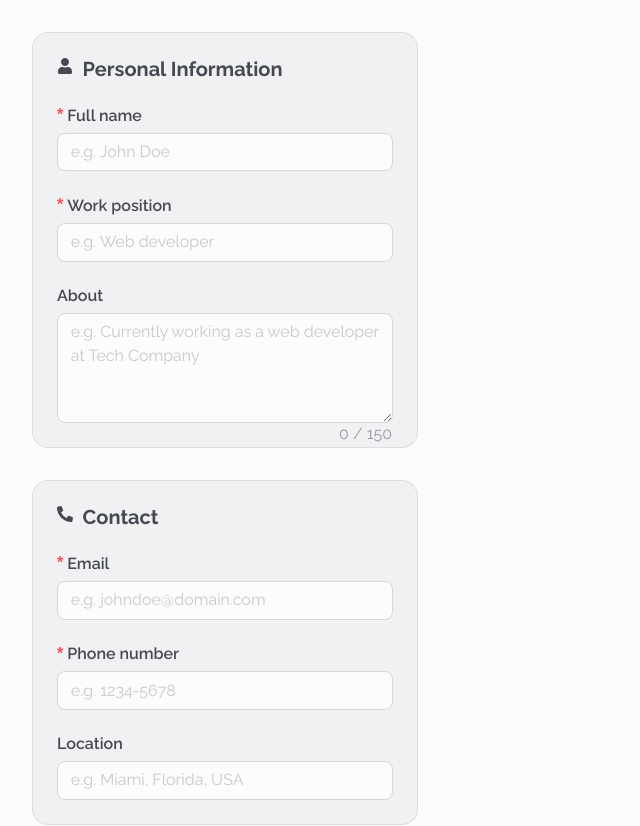
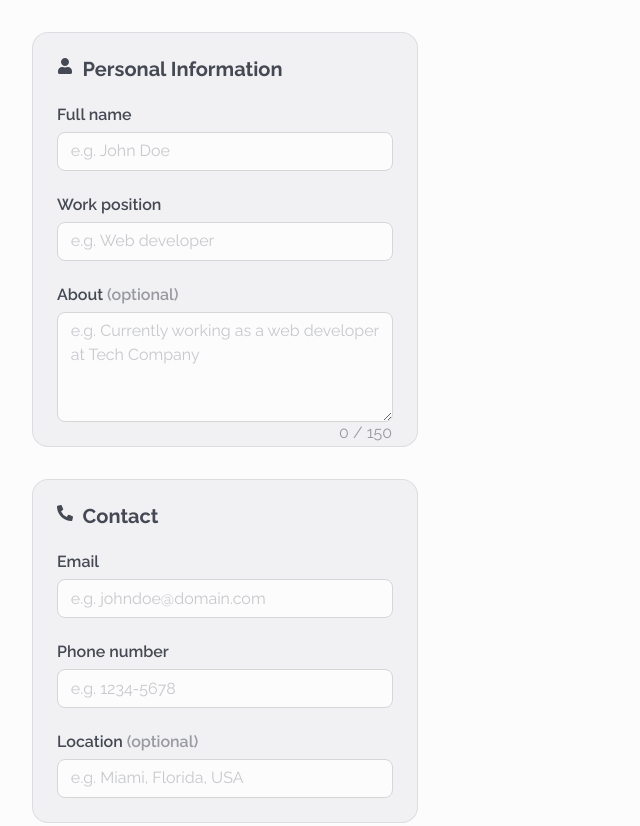
Before and after one commit to ErickBGomez/cv-application, a React (Vite) app: page / in a window 1280 px wide. Shown: the top 826 px of the page, without its empty margins (0-640 px from the left). Built offline with nearby package versions, Linux system fonts and the light colour scheme.

Commit message:
Set optional fields instead of show required ones

```diff
--- a/src/components/form/ResumeForm/ResumeForm.jsx
+++ b/src/components/form/ResumeForm/ResumeForm.jsx
@@ -8,11 +8,7 @@ import * as validator from "../../../helpers/form-validators/resume-form-validat
 
 /*
   TODOs:
-  1. Add About in personal information
   2. Add social media (LinkedIn, GitHub, etc.) in contact
-  3. Add GPA in education entries
-  4. Add description in work experience (with bullet points)
-  5. Add "Present" option in education and work experience end year
   6. Refactor label texts
 */
 
@@ -27,6 +23,7 @@ const ResumeForm = () => {
       className="resume-form"
       layout="vertical"
       onFinish={handleSubmit}
+      requiredMark="optional"
     >
       <FormSection icon={<FaUser />} title="Personal Information">
         <Form.Item
--- a/src/components/modals/CardModal/CardModal.jsx
+++ b/src/components/modals/CardModal/CardModal.jsx
@@ -222,6 +222,7 @@ const CardModal = ({
           endYear: checkPresent ? null : data?.endYear,
         }}
         onFinish={onSubmit}
+        requiredMark="optional"
       >
         <div className="inputs">{createFields(context)}</div>
       </Form>
```
